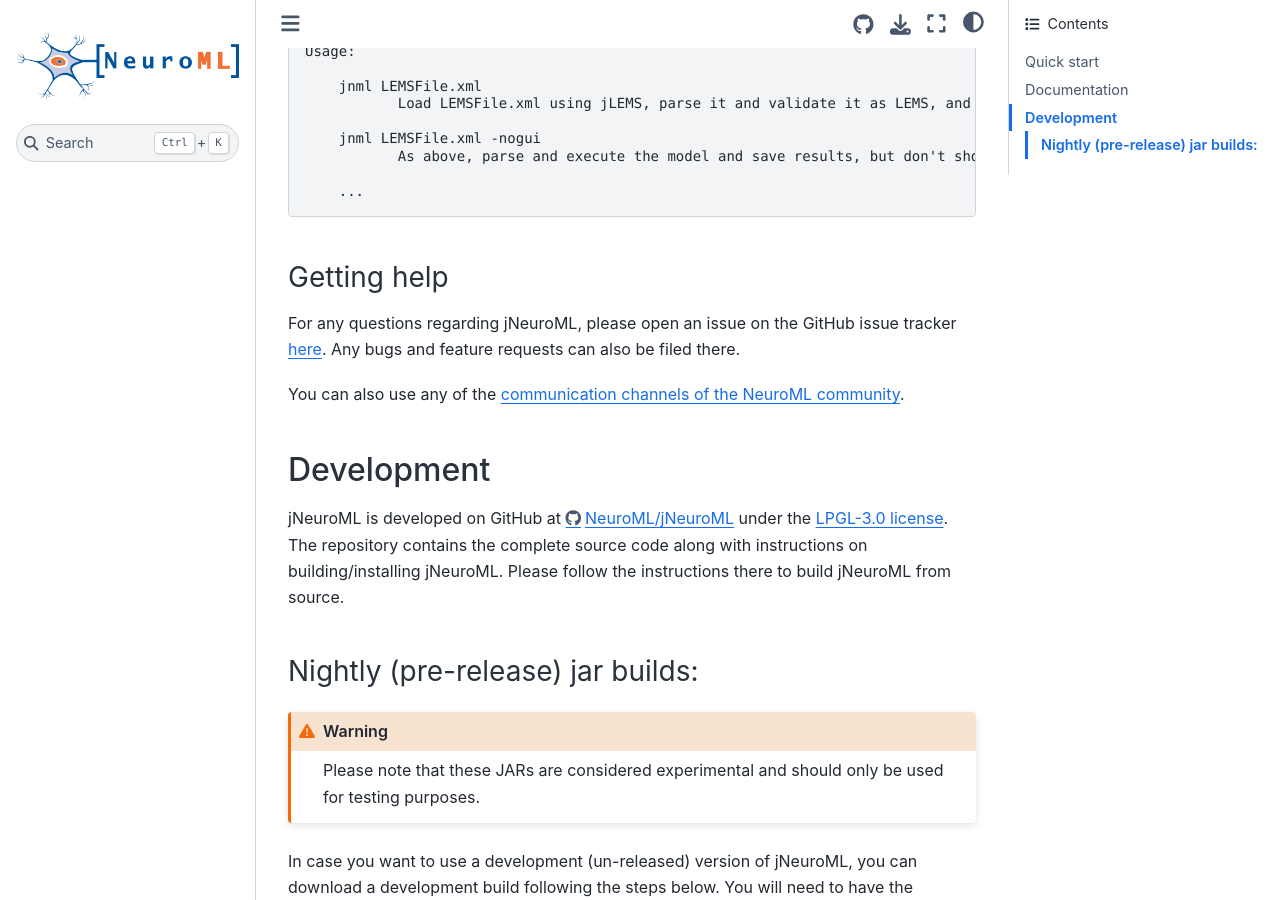
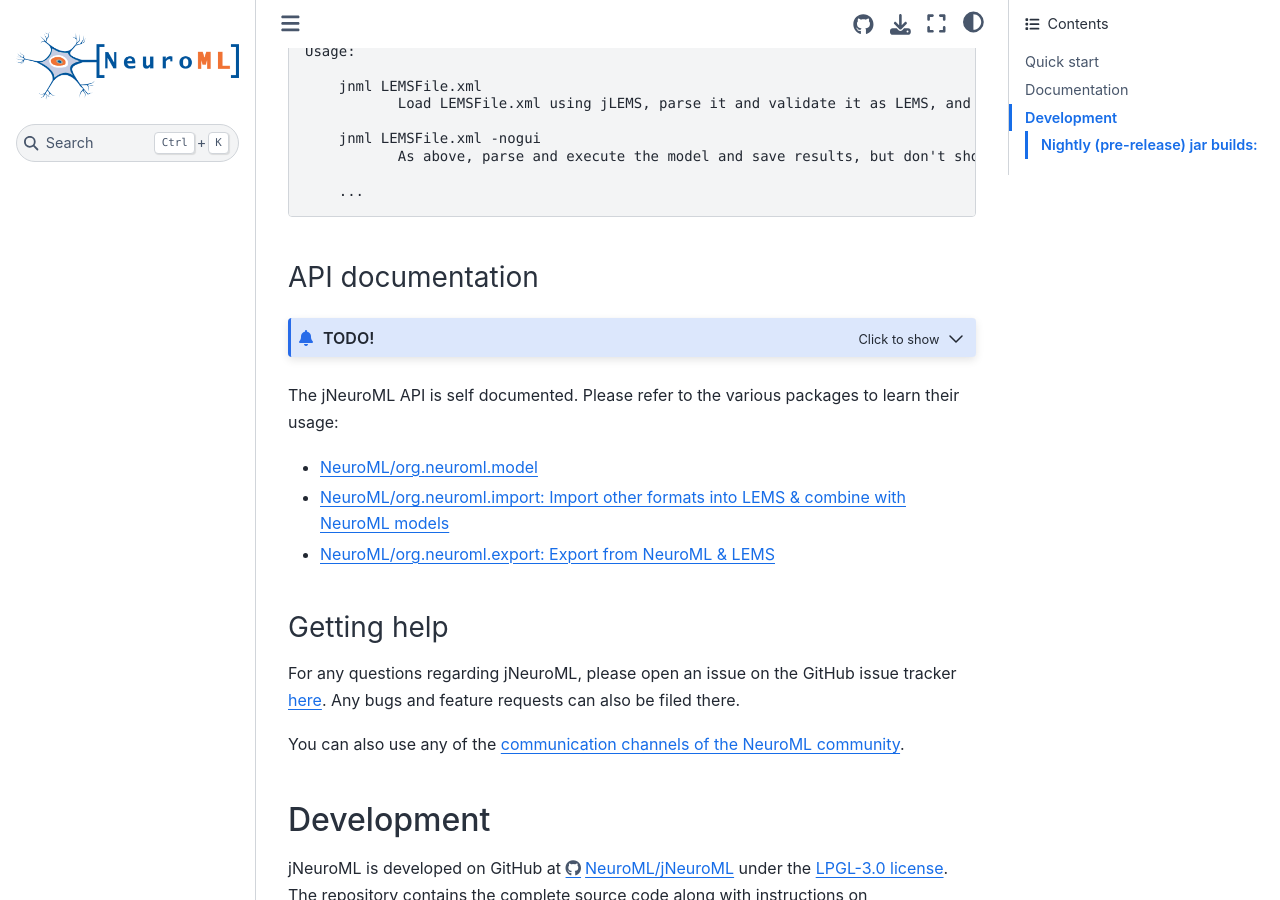
Before and after one commit to NeuroML/Documentation, a Jupyter Book: the page built from source/Userdocs/Software/jNeuroML.md, in a window 1280 px wide and 900 px high, scrolled down 1651 px. Built offline with Jupyter Book 1.0.4 settings and Sphinx 7.4.7 and the Sphinx Book theme 1.1.4, drawn with Linux system fonts in a browser that asks for light colours; pages that are not in the unit, such as notebooks, are missing from menus.

Commit message:
enh: add placeholder links to API docs for jNeuroML

````diff
--- a/source/Userdocs/Software/jNeuroML.md
+++ b/source/Userdocs/Software/jNeuroML.md
@@ -79,6 +79,21 @@ Usage:
 
     ...
 ```
+(jneuroml:api_docs)=
+### API documentation
+
+```{admonition} TODO!
+:class: dropdown
+Generate and publish API documentation for jNeuroML.
+Issue filed: https://github.com/NeuroML/jNeuroML/issues/78
+```
+
+The jNeuroML API is self documented.
+Please refer to the various packages to learn their usage:
+
+- [NeuroML/org.neuroml.model](https://github.com/NeuroML/org.neuroml.model)
+- [NeuroML/org.neuroml.import: Import other formats into LEMS & combine with NeuroML models](https://github.com/NeuroML/org.neuroml.import)
+- [NeuroML/org.neuroml.export: Export from NeuroML & LEMS](https://github.com/NeuroML/org.neuroml.export)
 
 (jneuroml:gethelp)=
 ### Getting help
````
